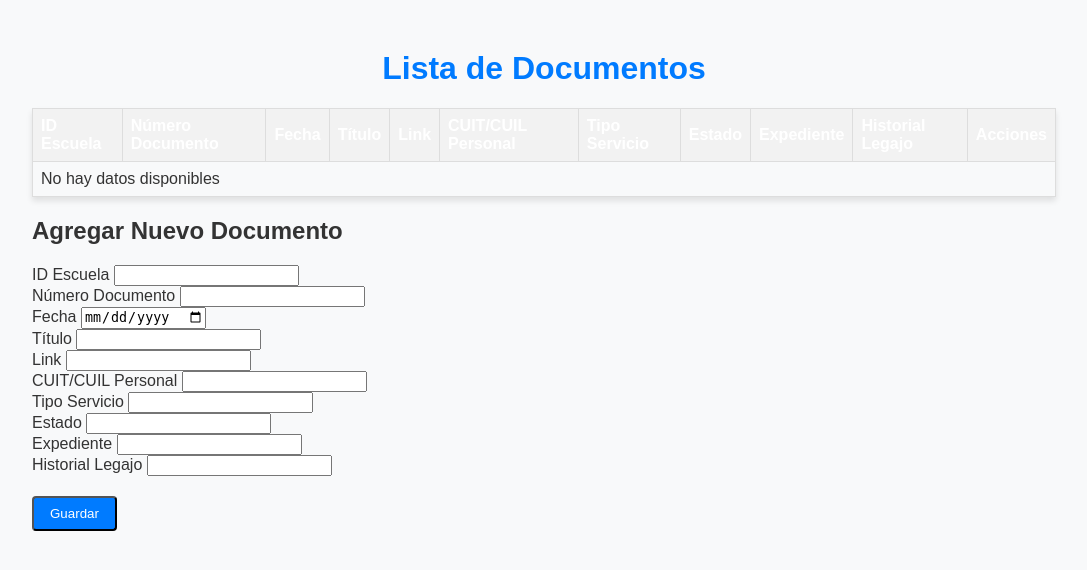
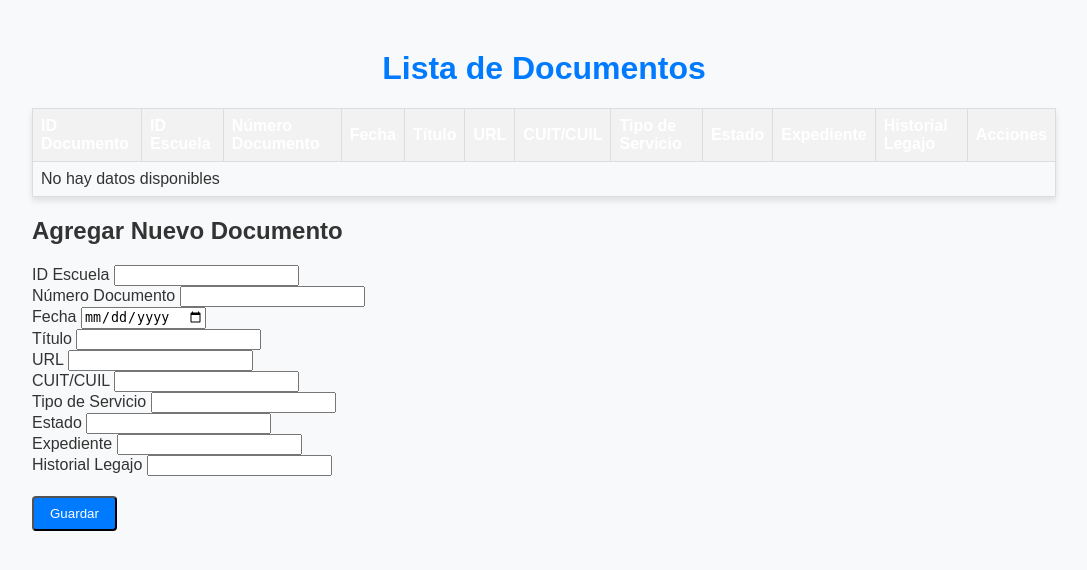
Before and after one commit to Taxx354/consejo, a PHP site: page /documento.php in a window 1280 px wide. Shown: the top 570 px of the page, without its empty margins (96-1183 px from the left). Run offline with PHP 8.4, Linux system fonts and the light colour scheme; data that the repository does not hold is empty.

Commit message:
edededededed

```diff
--- a/documento.php
+++ b/documento.php
@@ -26,13 +26,14 @@
         <table class="table table-bordered">
             <thead>
                 <tr>
+                    <th>ID Documento</th>
                     <th>ID Escuela</th>
                     <th>Número Documento</th>
                     <th>Fecha</th>
                     <th>Título</th>
-                    <th>Link</th>
-                    <th>CUIT/CUIL Personal</th>
-                    <th>Tipo Servicio</th>
+                    <th>URL</th>
+                    <th>CUIT/CUIL</th>
+                    <th>Tipo de Servicio</th>
                     <th>Estado</th>
                     <th>Expediente</th>
                     <th>Historial Legajo</th>
@@ -64,11 +65,12 @@
                     // Mostrar datos por cada fila
                     while($row = $result->fetch_assoc()) {
                         echo "<tr>";
+                        echo "<td>" . $row["id_documento"] . "</td>";
                         echo "<td>" . $row["id_esc"] . "</td>";
                         echo "<td>" . $row["numero_documento"] . "</td>";
                         echo "<td>" . $row["fecha"] . "</td>";
                         echo "<td>" . $row["titulo"] . "</td>";
-                        echo "<td><a href='" . $row["link"] . "'>Ver Documento</a></td>";
+                        echo "<td><a href='" . $row["url"] . "' target='_blank'>Enlace</a></td>";
                         echo "<td>" . $row["cuit_cuil"] . "</td>";
                         echo "<td>" . $row["tipo_servicio"] . "</td>";
                         echo "<td>" . $row["estado"] . "</td>";
@@ -78,7 +80,7 @@
                         echo "</tr>";
                     }
                 } else {
-                    echo "<tr><td colspan='11'>No hay datos disponibles</td></tr>";
+                    echo "<tr><td colspan='12'>No hay datos disponibles</td></tr>";
                 }
 
                 // Cerrar conexión
@@ -107,15 +109,15 @@
                 <input type="text" class="form-control" id="titulo" name="titulo" required>
             </div>
             <div class="mb-3">
-                <label for="url" class="form-label">Link</label>
+                <label for="url" class="form-label">URL</label>
                 <input type="text" class="form-control" id="url" name="url" required>
             </div>
             <div class="mb-3">
-                <label for="cuit_cuil" class="form-label">CUIT/CUIL Personal</label>
+                <label for="cuit_cuil" class="form-label">CUIT/CUIL</label>
                 <input type="text" class="form-control" id="cuit_cuil" name="cuit_cuil" required>
             </div>
             <div class="mb-3">
-                <label for="tipo_servicio" class="form-label">Tipo Servicio</label>
+                <label for="tipo_servicio" class="form-label">Tipo de Servicio</label>
                 <input type="text" class="form-control" id="tipo_servicio" name="tipo_servicio" required>
             </div>
             <div class="mb-3">
--- a/eliminar_documento.php
+++ b/eliminar_documento.php
@@ -10,10 +10,10 @@ if ($conn->connect_error) {
     die("Conexión fallida: " . $conn->connect_error);
 }
 
-$idd = $_GET['idd'];
+$id = $_GET['id'];
 
 // Corrección: usar id_documento en la consulta SQL
-$sql = "DELETE FROM documentos WHERE id_documento = $idd";
+$sql = "DELETE FROM documentos WHERE id_documento = $id";
 
 if ($conn->query($sql) === TRUE) {
     echo "Registro eliminado correctamente";
```
Also changed, not shown: insertar_documento.php (line endings or trailing spaces).
